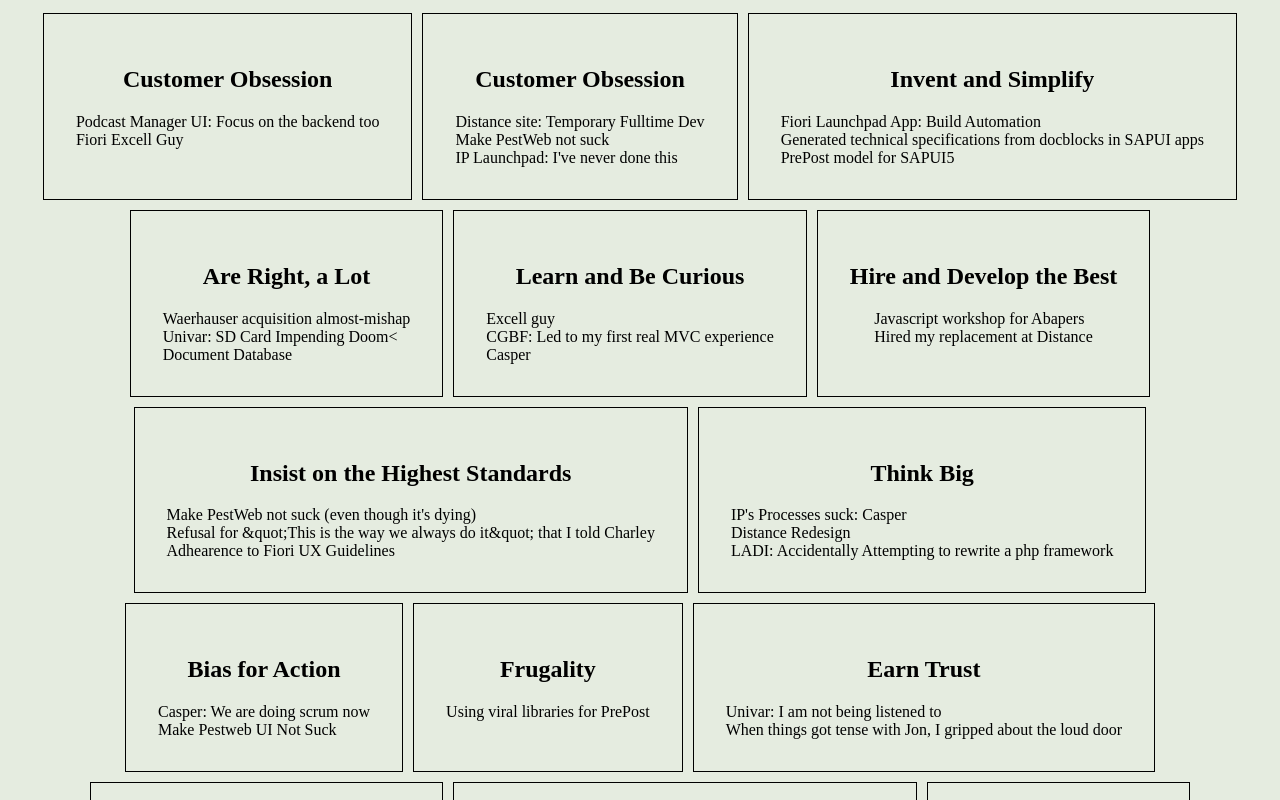
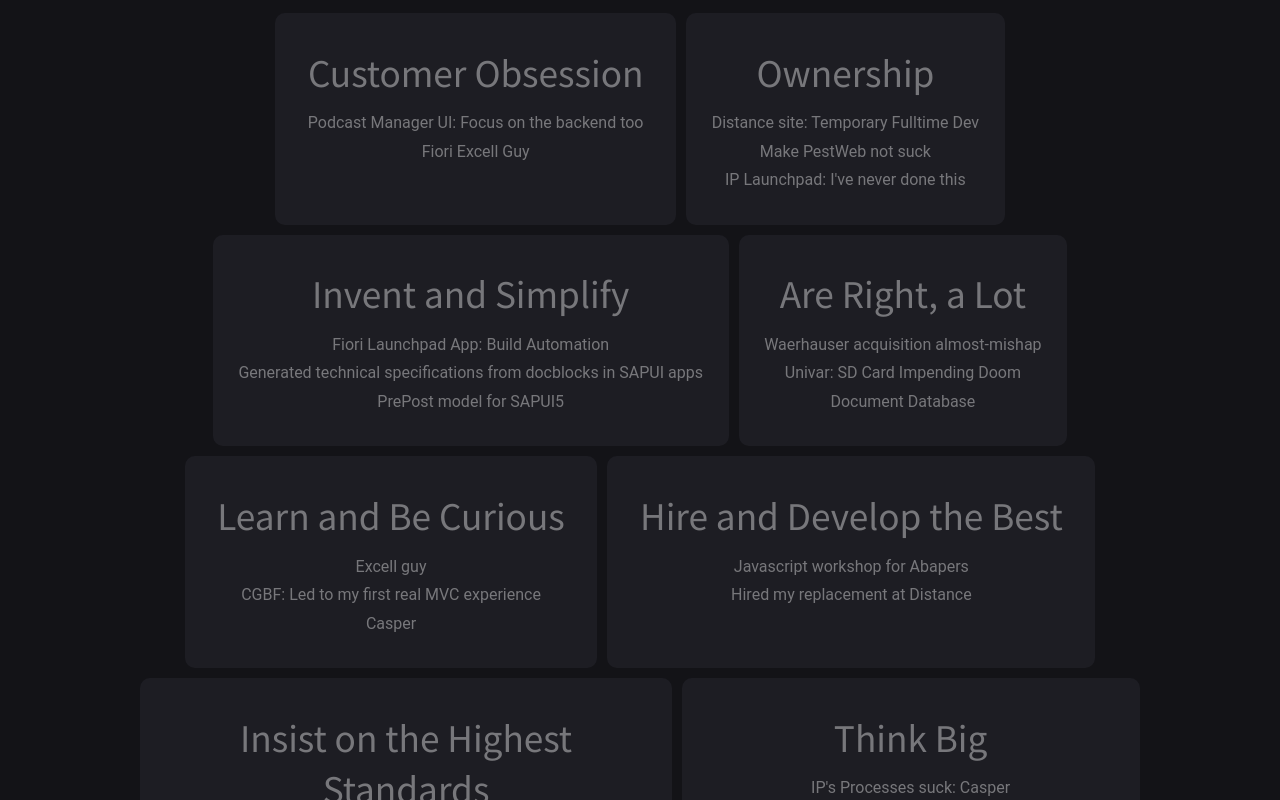
Before and after one commit to lebull/mydevlore, a React (Create React App) app: page / in a window 1280 px wide. Shown: the top 800 px of the page. Built offline with nearby package versions, Linux system fonts and the light colour scheme.

Commit message:
Add SCSS

```diff
--- a/package.json
+++ b/package.json
@@ -10,6 +10,7 @@
     "@types/node": "^12.12.29",
     "@types/react": "^16.9.23",
     "@types/react-dom": "^16.9.5",
+    "node-sass": "^4.13.1",
     "react": "^16.13.0",
     "react-dom": "^16.13.0",
     "react-scripts": "3.4.0",
--- /dev/null
+++ b/src/components/cheat/Category.scss
@@ -0,0 +1,41 @@
+@import url('https://fonts.googleapis.com/css?family=Noto+Sans+KR&display=swap');
+
+.cheat {
+    display: flex;
+    flex-direction: row;
+    justify-content: center;
+    flex-wrap:wrap;
+}
+
+.category {
+    display: flex;
+    flex-direction: column;
+    align-items: center;
+    padding: 1.6em;
+    margin: 5px;
+    max-width: 30em;
+
+    background-color: rgba(69, 69, 84, 0.2);
+    border-radius: 10px;
+    h2 {
+        font-family: 'Noto Sans KR', sans-serif;
+        font-size: 2.2em;
+        font-weight: 300;
+        text-align: center;
+        margin: 0.2em;
+        padding: 0;
+        color: rgba(255,255,255,0.4);
+
+    }
+
+    ul{
+        margin: 0;
+        padding: 0;
+        list-style: none;
+        color: rgba(255,255,255,0.4);
+        li {
+            margin: 0.6em 0;
+            text-align: center;
+        }
+    }
+}
--- a/src/components/cheat/Category.tsx
+++ b/src/components/cheat/Category.tsx
@@ -1,6 +1,6 @@
 import React from 'react';
 import { CategoryProps } from './types/CategoryProps';
-import './Category.css';
+import './Category.scss';
 
 export const Category = ({title, stories}: CategoryProps) => <div className="category">
     <h2>{title}</h2>
--- a/src/components/cheat/Cheat.tsx
+++ b/src/components/cheat/Cheat.tsx
@@ -23,7 +23,7 @@ const categories: Array<CategoryProps> = [
         ]
     },
     {
-        title: "Customer Obsession",
+        title: "Ownership",
         stories: [
             "Distance site: Temporary Fulltime Dev",
             "Make PestWeb not suck",
@@ -42,7 +42,7 @@ const categories: Array<CategoryProps> = [
         title: "Are Right, a Lot",
         stories: [
             "Waerhauser acquisition almost-mishap",
-            "Univar: SD Card Impending Doom<",
+            "Univar: SD Card Impending Doom",
             "Document Database",
         ]
     },
@@ -65,7 +65,7 @@ const categories: Array<CategoryProps> = [
         title: "Insist on the Highest Standards",
         stories: [
             "Make PestWeb not suck (even though it's dying)",
-            "Refusal for &quot;This is the way we always do it&quot; that I told Charley",
+            "Refusal for \"This is the way we always do it\" that I told Charley",
             "Adhearence to Fiori UX Guidelines",
         ]
     },
--- a/src/index.css
+++ b/src/index.css
@@ -1,3 +1,5 @@
 html {
-    background-color: #e5ece0;
+    background-color: #131317;
+    font-family: 'Roboto', sans-serif;
+    color: rgba(255,255,255,0.8);
 }
```
Also changed, not shown: 1 other file (tests, documents, lock files or other folders).
